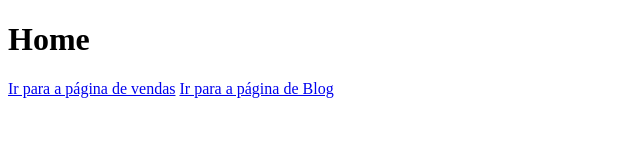
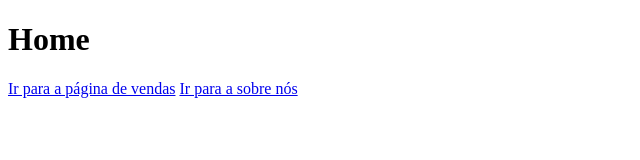
Before and after one commit to A11EF/site-de-vendas, a plain HTML site: page index.html in a window 1280 px wide. Shown: the full height of the page, 0-640 px from the left. Drawn offline with Linux system fonts and the light colour scheme.

Commit message:
Criada a Pg sobre

```diff
--- a/index.html
+++ b/index.html
@@ -8,6 +8,6 @@
 <body>
     <h1>Home</h1>
     <a href="vendas.html">Ir para a página de vendas</a>
-    <a href="blog.html">Ir para a página de Blog</a>
+    <a href="sobre.html">Ir para a sobre nós</a>
 </body>
 </html>
```
Also changed, not shown: sobre.html (renamed from blog.html, +1 -1 lines).
